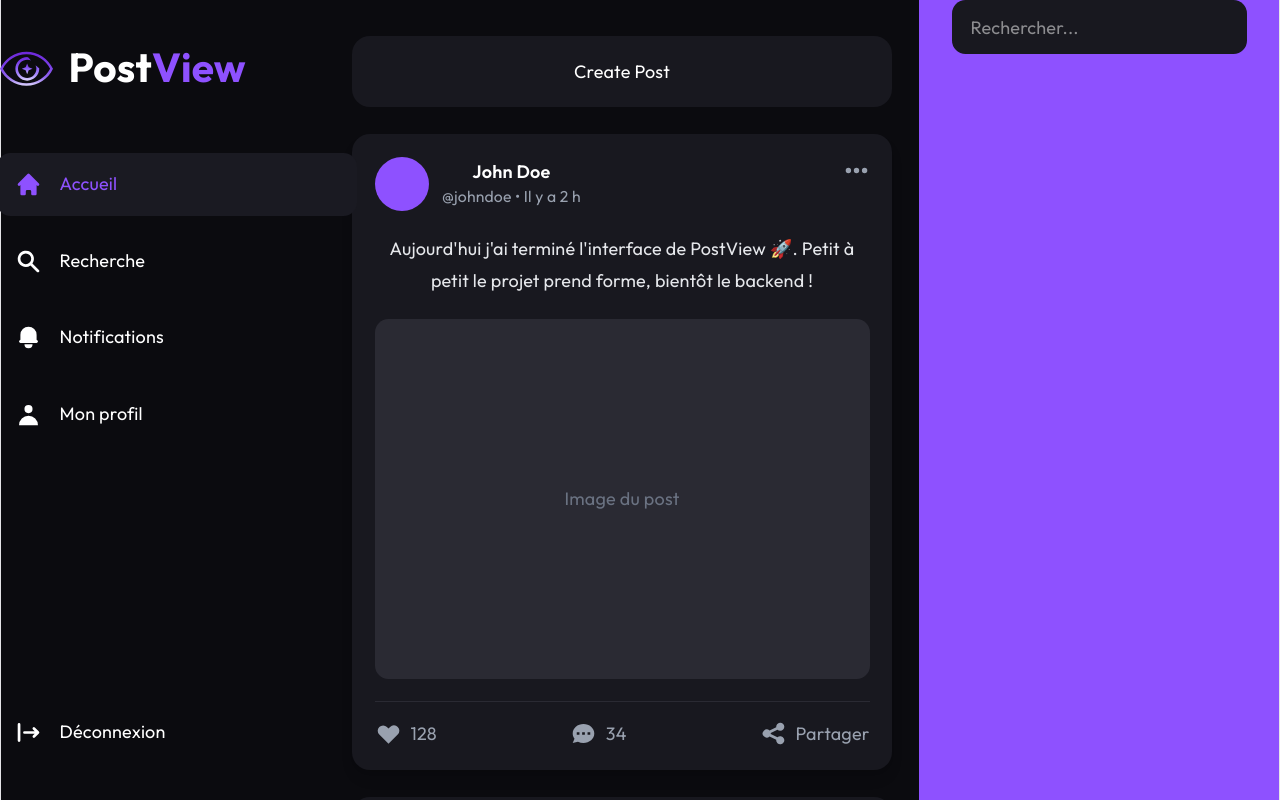
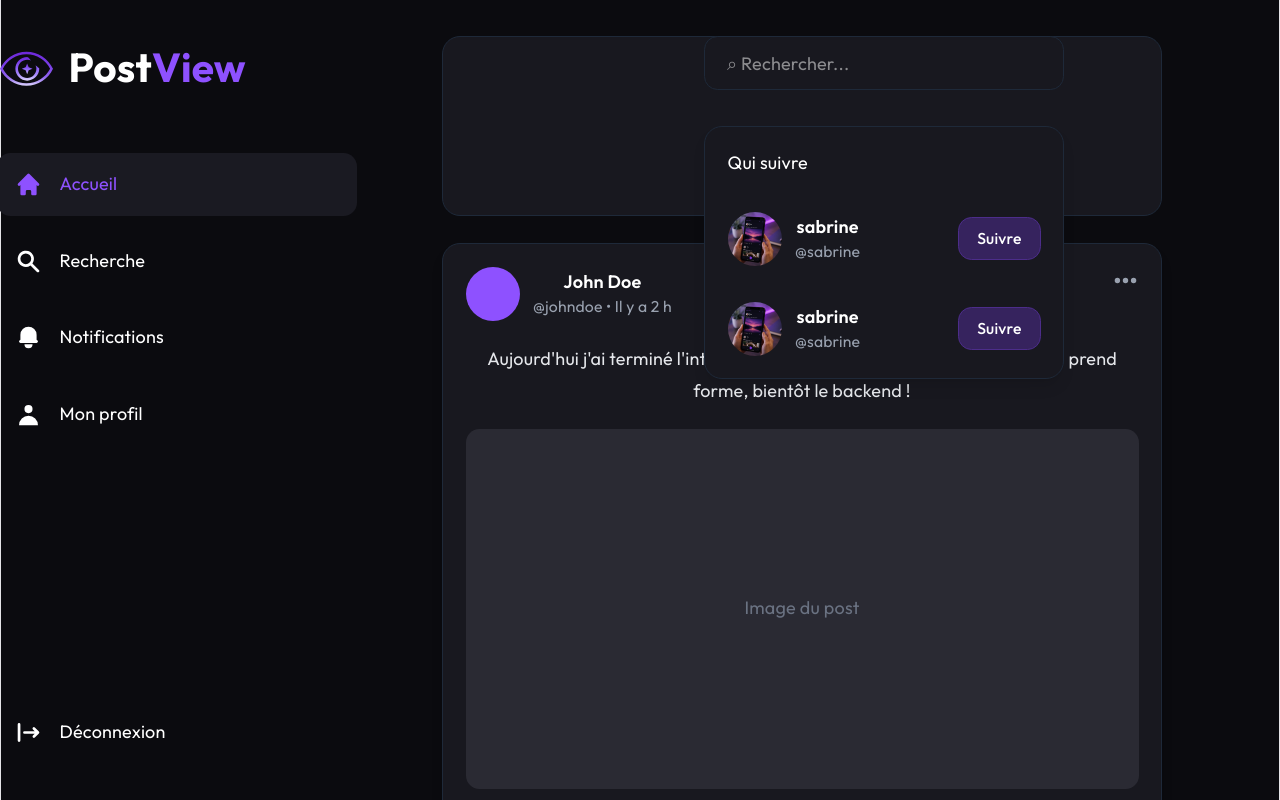
Before and after one commit to sabrineZen/PostView, a React app in the folder frontend/: page /home in a window 1280 px wide. Shown: the top 800 px of the page. Built offline with nearby package versions, Linux system fonts and the light colour scheme; the HTML template or start-up script is replaced by a standard one.

Commit message:
feat: enhance home page UI and components

```diff
--- /dev/null
+++ b/frontend/src/components/SuggestedUser.jsx
@@ -0,0 +1,28 @@
+import posts from '../assets/posts.png'
+function SuggestedUser() {
+  return (
+    <div className="flex items-center justify-between">
+
+      <div className="flex items-center gap-3">
+        <img
+          src={posts}
+          alt="Post"
+          className="h-12 w-12 rounded-full object-cover"
+        />
+
+        <div>
+          <p className="font-semibold text-white">sabrine</p>
+          <p className="text-sm text-gray-400">@sabrine</p>
+        </div>
+      </div>
+
+      <button
+        className="rounded-xl bg-[#36235E] border border-[#4C2D8A] px-4 py-2 text-sm font-medium text-white transition-colors duration-200 hover:bg-[#4A2F80]"
+        >
+        Suivre
+      </button>
+    </div>
+  );
+}
+
+export default SuggestedUser;
--- /dev/null
+++ b/frontend/src/components/createPost.jsx
@@ -0,0 +1,9 @@
+function CreatePost(){
+    return(
+          <div className="rounded-2xl bg-[#18181F] p-5 h-40  border border-gray-800">
+              Create Post
+            </div>
+
+    )
+}
+export default CreatePost;
--- a/frontend/src/components/layouts/rightSideBar.jsx
+++ b/frontend/src/components/layouts/rightSideBar.jsx
@@ -1,16 +1,18 @@
+import SuggestedUser from "../SuggestedUser"
 function RightSideBar(){
     return(
-        <div className="flex self-start">
-
-
-
-
-
+        <div className="flex self-start  w-200 flex-col gap-8">
             <input
         type="search"
-        placeholder="Rechercher..."
-        className="w-full h-12 rounded-xl bg-[#18181F] px-4 text-white outline-none border border-transparent focus:border-violet-500"
+        placeholder=" ⌕ Rechercher..."
+        className="w-full h-12 rounded-xl border-gray-800 bg-[#18181F] px-4 text-white outline-none border  focus:border-violet-500"
       />
+            <div className="rounded-2xl bg-[#18181F] p-5 shadow-lg border border-gray-800 flex flex-col gap-8 ">
+            <p className="flex self-start">Qui suivre</p>
+            <SuggestedUser/>
+            <SuggestedUser/>
+
+            </div>
         </div>
 
     )
--- a/frontend/src/components/post.jsx
+++ b/frontend/src/components/post.jsx
@@ -7,7 +7,7 @@ import {
 
 function Post() {
   return (
-    <article className="w-full rounded-2xl bg-[#18181F] p-5 shadow-lg">
+    <article className="w-full rounded-2xl bg-[#18181F] p-5 shadow-lg border border-gray-800">
 
       {/* Header */}
       <div className="flex items-start justify-between">
--- a/frontend/src/pages/home.jsx
+++ b/frontend/src/pages/home.jsx
@@ -1,6 +1,7 @@
 import HomeNavbar from "../components/layouts/homeNavbar";
 import RightSideBar from "../components/layouts/rightSideBar";
 import Post from "../components/post";
+import CreatePost from "../components/createPost";
 
 function Home() {
   return (
@@ -19,10 +20,7 @@ function Home() {
           <div className="w-full max-w-[720px]">
 
             {/* Créer un post */}
-            <div className="rounded-2xl bg-[#18181F] p-5">
-              Create Post
-            </div>
-
+                <CreatePost/>
             {/* Feed */}
             <div className="mt-6 flex flex-col gap-6">
               <Post />
@@ -36,10 +34,9 @@ function Home() {
         </main>
 
         {/* Sidebar droite */}
-        <aside className="hidden xl:flex w-80 justify-center bg-violet-500 ">
-          <RightSideBar />
-        </aside>
-
+        <aside className="hidden xl:flex fixed top-8 right-8 w-80 mr-40">
+  <RightSideBar />
+</aside>
       </div>
 
     </div>
```
